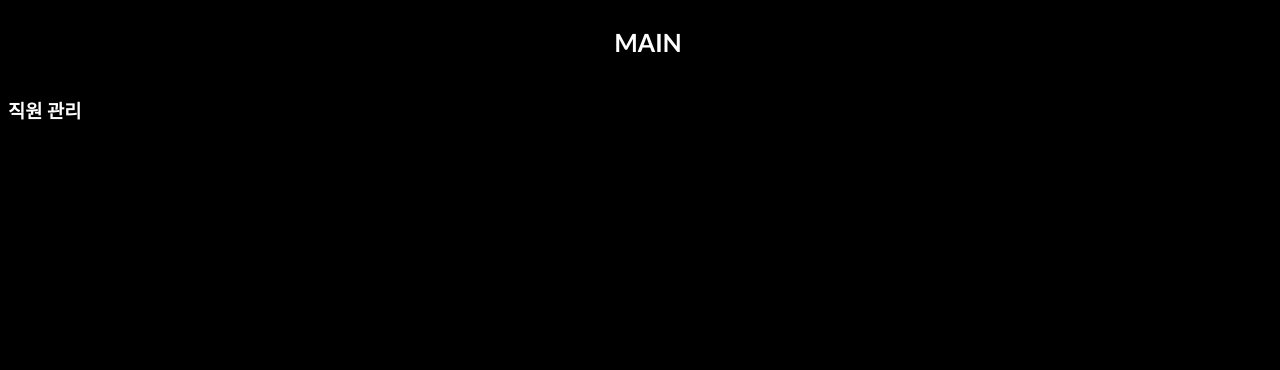
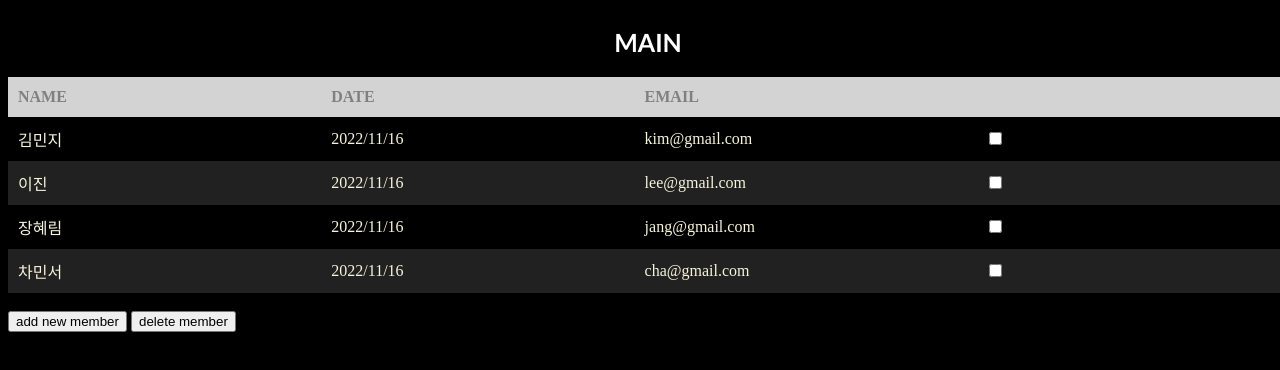
Before and after one commit to ghi512/Re-coder, a plain HTML site: page management.html in a window 1280 px wide. Drawn offline with Linux system fonts and the light colour scheme.

Commit message:
Add files via upload

```diff
--- a/management.html
+++ b/management.html
@@ -7,6 +7,27 @@
             h3 {
                 color : white;
             }
+            table {
+                color : beige;
+                border-collapse : collapse;
+                width : 100%;
+            }
+            td, th {
+                text-align : left;
+                padding : 10px;
+                height : 20px;
+                width : 100px;
+            }
+            thead,tfoot {
+                background : lightgray;
+                color : gray;
+            }
+            tbody tr:nth-child(even) {
+                background : rgb(33, 33, 33);
+            }
+            tbody tr:hover {
+                background : lightslategray;
+            }
         </style>
     </head>
     <body>
@@ -14,7 +35,43 @@
             <ul id="menu">
               <li><a href="index.html" target="_self">MAIN</a>
             </ul>
-          </nav>
-        <h3>직원 관리</h3>
+        </nav>
+        <table>
+            <thead>
+            <tr><th>NAME</th><th>DATE</th><th>EMAIL</th><th></th></tr>
+            </thead>
+            <tbody id="tb">
+            <tr><td>김민지</td><td>2022/11/16</td><td>kim@gmail.com</td><td><input type="checkbox" name="c"></td></tr>
+            <tr><td>이진</td><td>2022/11/16</td><td>lee@gmail.com</td><td><input type="checkbox" name="c"></td></tr>
+            <tr><td>장혜림</td><td>2022/11/16</td><td>jang@gmail.com</td><td><input type="checkbox" name="c"></td></tr>
+            <tr><td>차민서</td><td>2022/11/16</td><td>cha@gmail.com</td><td><input type="checkbox" name="c"></td></tr>
+            </tbody>
+        </table><br>
+        <button onclick="addRow()">add new member</button>
+        <button onclick="delRow()">delete member</button>
+        <script>
+            function addRow() {
+                var tb = document.getElementById("tb");
+                var row = tb.insertRow(tb.rows.length);
+                var cell1 = row.insertCell(0);
+                var cell2 = row.insertCell(1);
+                var cell3 = row.insertCell(2);
+                var cell4 = row.insertCell(3);
+                cell1.innerHTML = 'new member';
+                cell2.innerHTML = '2022/11/16';
+                cell3.innerHTML = 'new@gmail.com';
+                cell4.innerHTML = "<input type='checkbox' name='c'>";
+            }
+            function delRow() {
+                var tb = document.getElementById("tb");
+                for(var i=1; i<tb.rows.length; i++) {
+                    var chk = tb.rows[i].cells[3].childNodes[0].checked;
+                    if(chk){
+                        tb.deleteRow(i);
+                        i--;
+                    }
+                }
+            }
+        </script>
     </body>
 </html>
```
